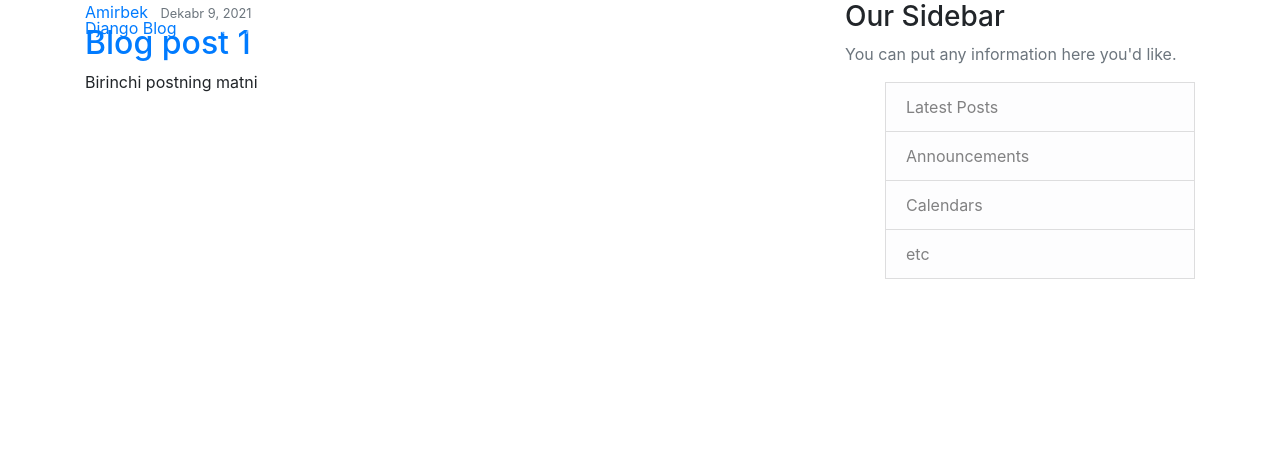
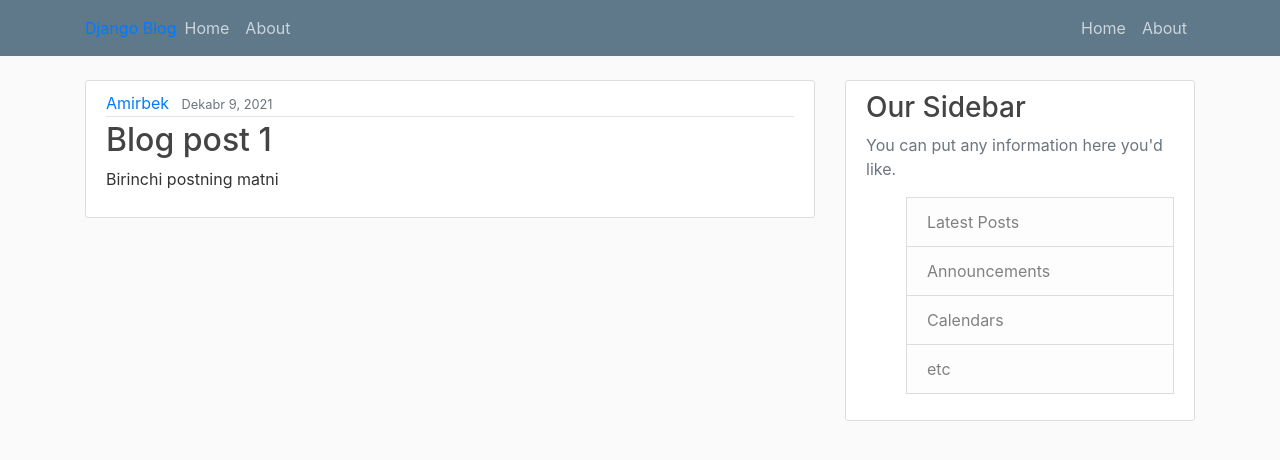
Before and after one commit to Amirbek007/Django_Blog, a Django app: page / in a window 1280 px wide. Shown: the top 460 px of the page. Run offline with Django 4.2, Linux system fonts and the light colour scheme; some libraries are stand-ins or nearby versions.

Commit message:
css fayl qo'shdik

```diff
--- /dev/null
+++ b/blog/static/blog/main.css
@@ -0,0 +1,75 @@
+
+body {
+    background: #fafafa;
+    color: #333333;
+    margin-top: 5rem;
+  }
+
+  h1, h2, h3, h4, h5, h6 {
+    color: #444444;
+  }
+
+  ul {
+    margin: 0;
+  }
+
+  .bg-steel {
+    background-color: #5f788a;
+  }
+
+  .site-header .navbar-nav .nav-link {
+    color: #cbd5db;
+  }
+
+  .site-header .navbar-nav .nav-link:hover {
+    color: #ffffff;
+  }
+  .site-header .navbar-nav .nav-link.active {
+    font-weight: 500;
+  }
+  .content-section {
+    background: #ffffff;
+    padding: 10px 20px;
+    border: 1px solid #dddddd;
+    border-radius: 3px;
+    margin-bottom: 20px;
+  }
+  .article-title {
+    color: #444444;
+  }
+  a.article-title:hover {
+    color: #428bca;
+    text-decoration: none;
+  }
+  .article-content {
+    white-space: pre-line;
+  }
+  .article-img {
+    height: 65px;
+    width: 65px;
+    margin-right: 16px;
+  }
+  .article-metadata {
+    padding-bottom: 1px;
+    margin-bottom: 4px;
+    border-bottom: 1px solid #e3e3e3
+  }
+  .article-metadata a:hover {
+    color: #333;
+    text-decoration: none;
+  }
+  .article-svg {
+    width: 25px;
+    height: 25px;
+    vertical-align: middle;
+  }
+  .account-img {
+    height: 125px;
+    width: 125px;
+    margin-right: 20px;
+    margin-bottom: 16px;
+  }
+
+  .account-heading {
+    font-size: 2.5rem;
+  }
--- a/blog/templates/blog/base.html
+++ b/blog/templates/blog/base.html
@@ -7,6 +7,10 @@
     <meta http-equiv="X-UA-Compatible" content="IE=edge">
     <meta name="viewport" content="width=device-width, initial-scale=1.0">
     <title>Document</title>
+
+
+
+
     <link rel="stylesheet" href="https://maxcdn.bootstrapcdn.com/bootstrap/4.5.2/css/bootstrap.min.css">
     <script src="https://ajax.googleapis.com/ajax/libs/jquery/3.5.1/jquery.min.js"></script>
     <script src="https://cdnjs.cloudflare.com/ajax/libs/popper.js/1.16.0/umd/popper.min.js"></script>
@@ -18,6 +22,7 @@
     <title>Django blog</title>
     {% endif %}
 
+    <link rel="stylesheet" type="text/css"  href="{% static 'blog/main.css'%}">
 </head>
 
 <body>
```
